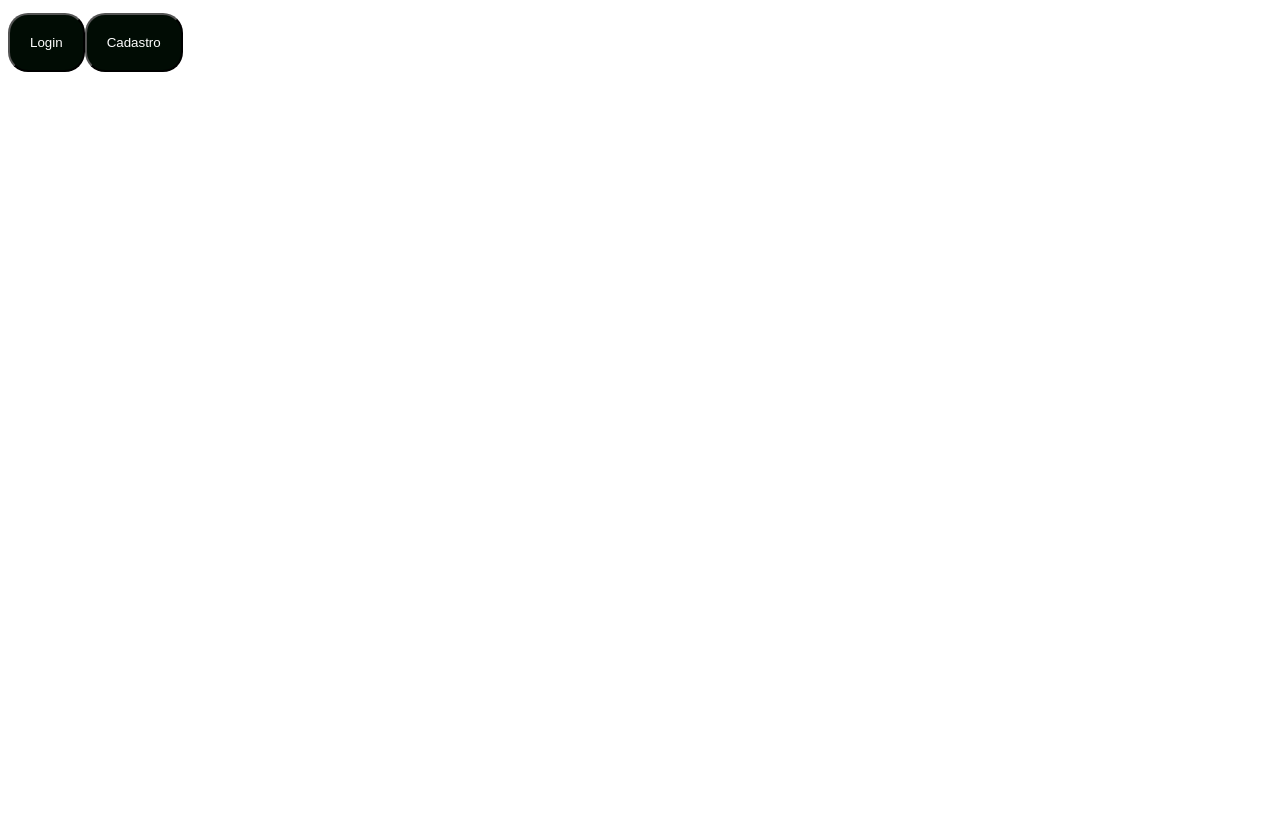
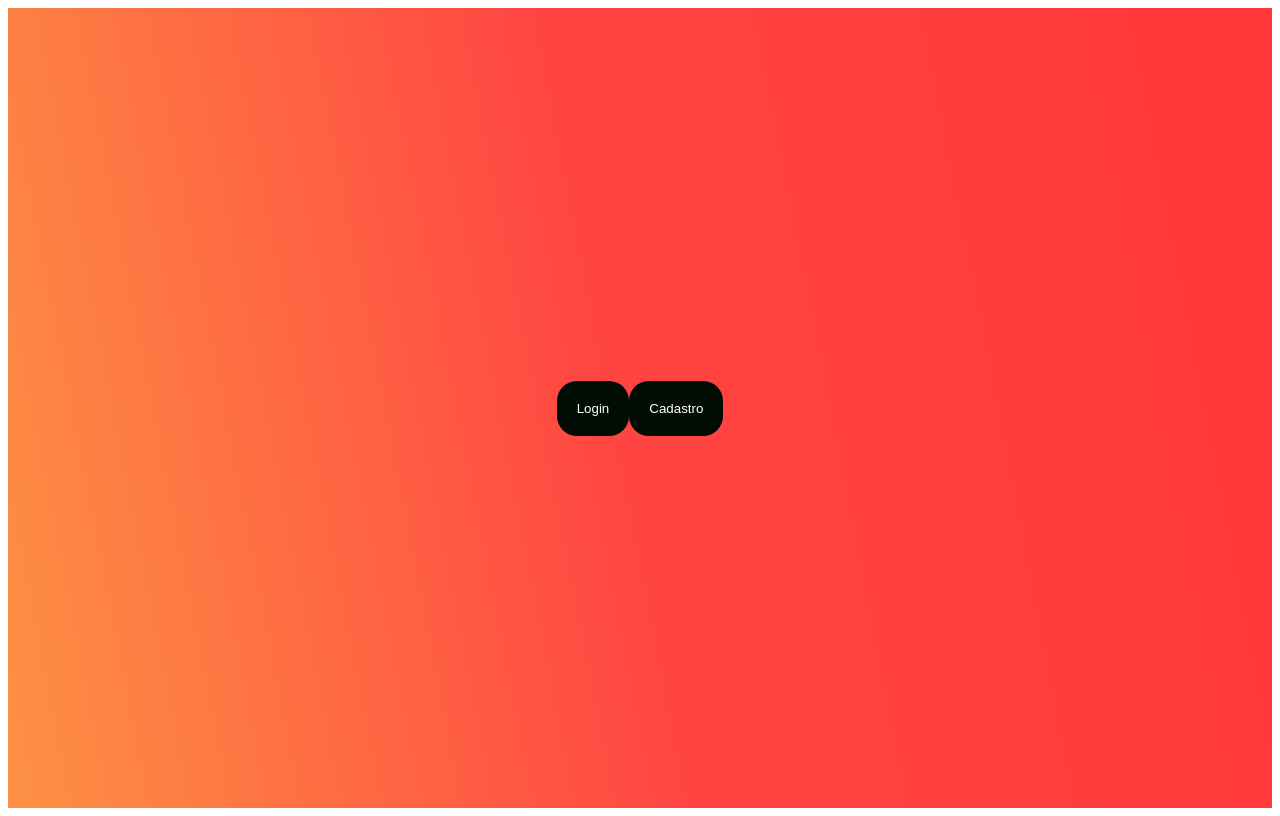
Before and after one commit to Laps-F/OuroHotel, a React (Create React App) app: page / in a window 1280 px wide. Built offline with nearby package versions, Linux system fonts and the light colour scheme.

Commit message:
Feature: adicionando edições de estilo

```diff
--- a/src/App.css
+++ b/src/App.css
@@ -1,6 +1,54 @@
 .App {
   text-align: center;
   display: flex;
-  /* align-items: center;
-  justify-content: center; */
+  min-height: 100vh;
+  align-items: center;
+  justify-content: center;
+  color: black;
+  background-image: linear-gradient(79deg, rgb(253, 145, 68), rgb(255, 69, 66) 48%, rgb(255, 55, 55));
 }
+
+.auth-form-conteiner, .login-form, .register-form {
+  display: flex;
+  flex-direction: column;
+  align-items: center;
+}
+
+.auth-form-conteiner {
+  padding: 5rem;
+  border: 1px solid white;
+  border-radius: 10px;
+  margin: 0.5rem;
+}
+
+label {
+  text-align: left;
+  padding: 0.25rem 0;
+}
+
+input {
+  margin: 0.5rem 0;
+  padding: 1rem;
+  border: none;
+  border-radius: 10px;
+}
+
+button {
+  border: none;
+  background-color: rgb(202, 31, 12);
+  padding: 15px;
+  border-radius: 10px;
+  cursor: pointer;
+}
+
+.link-btn {
+  background: none;
+  color: black;
+  text-decoration: underline;
+}
+
+a {
+  padding: 5px;
+  font-size: 10px;
+  color: red;
+}
```
